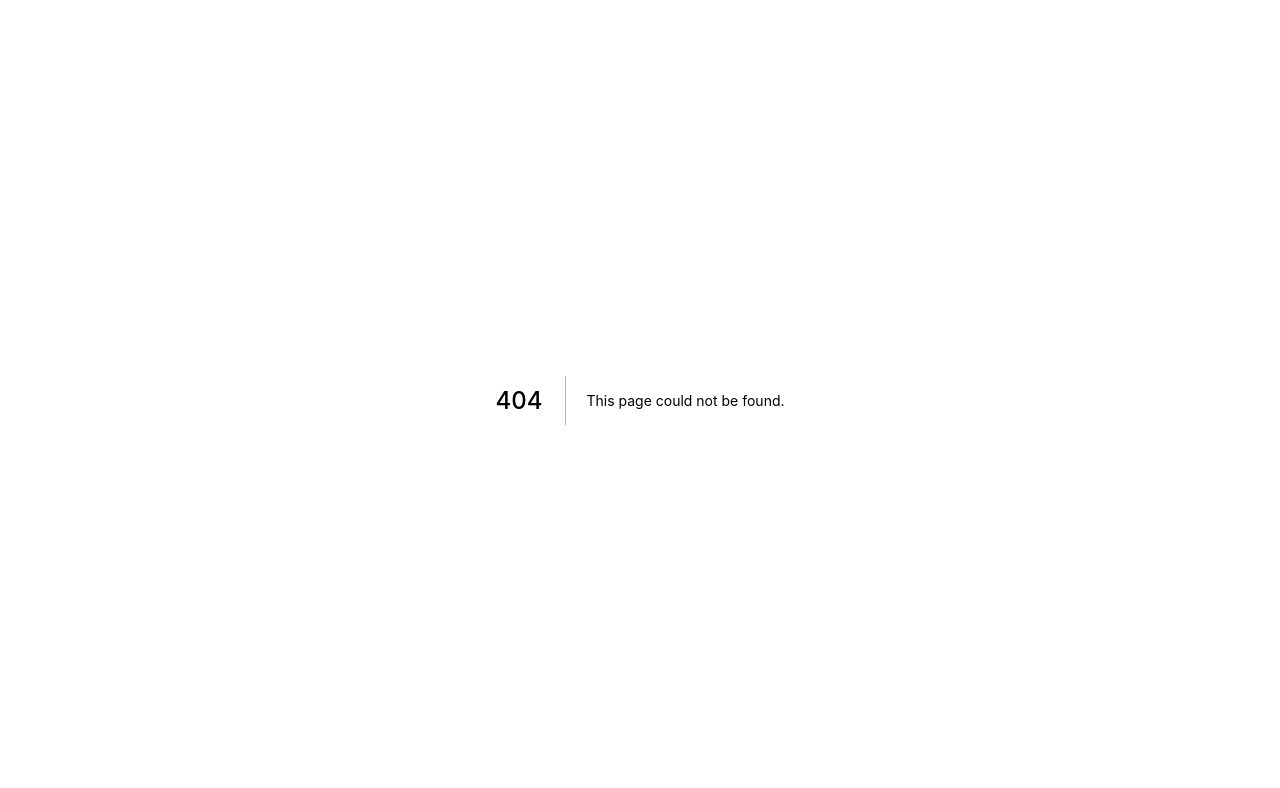
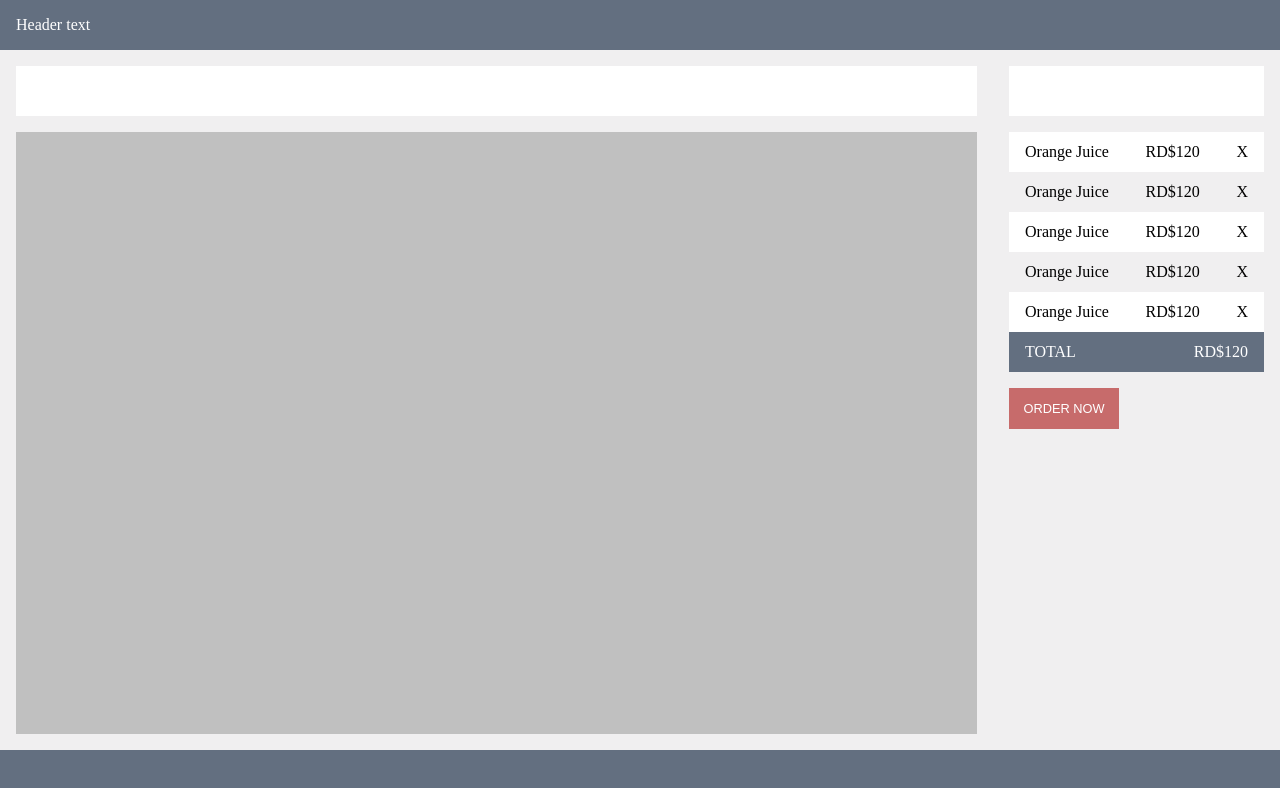
Before and after one commit to glopezep/foodiedo-bff, a Next.js app: page /secondstep in a window 1280 px wide. Before the commit this address had no page. Shown: the top 788 px of the page. Built offline with nearby package versions, Linux system fonts and the light colour scheme.

Commit message:
added second step view and route

```diff
--- /dev/null
+++ b/pages/secondstep.js
@@ -0,0 +1,54 @@
+import Footer from '../src/shared/components/Footer';
+import Header from '../src/shared/components/Header';
+import Main from '../src/shared/components/Main';
+import Advertising from '../src/shared/components/Advertising';
+import SecondaryHeader from '../src/shared/components/SecondaryHeader';
+import Order from '../src/order/components/Order';
+
+const SecondStep = () => (
+  <div className="index">
+    <Header>
+      <p>Header text</p>
+    </Header>
+    <Main>
+      <section className="mainLeft">
+        <SecondaryHeader />
+        <Advertising />
+      </section>
+      <section className="mainRight">
+        <SecondaryHeader />
+        <Order />
+      </section>
+    </Main>
+    <Footer />
+
+
+    <style>{`
+      body,html,h1,h2,h3,h4,h5,h6,ul,li,p {
+        margin: 0;
+        padding: 0;
+        list-style: none;
+      }
+
+      .index {
+        display: flex;
+        flex-direction: column;
+        min-height: 100vh;
+      }
+
+      .mainLeft {
+        display: flex;
+        flex: 1;
+        flex-direction: column;
+        padding: 1em;
+      }
+
+      .mainRight {
+        padding: 1em;
+        width: 255px;
+      }
+    `}</style>
+  </div>
+);
+
+export default SecondStep;
--- a/src/order/components/Order.js
+++ b/src/order/components/Order.js
@@ -1,3 +1,4 @@
+import Link from 'next/link'
 import OrderProductList from './OrderProductList';
 import TotalPrice from './TotalPrice';
 import Button from '../../shared/components/Button';
@@ -6,7 +7,11 @@ const Order = () => (
   <div>
     <OrderProductList />
     <TotalPrice />
-    <Button>Order now</Button>
+    <Link href="/secondstep">
+      <a>
+        <Button>Order now</Button>
+      </a>
+    </Link>
   </div>
 );
 
--- /dev/null
+++ b/src/shared/components/Advertising.js
@@ -0,0 +1,14 @@
+const Advertising = () => (
+  <div className="container">
+    <style jsx>{`
+      .container {
+        background: silver;
+        flex: 1;
+      }
+    `}</style>
+  </div>
+
+
+);
+
+export default Advertising;
```
